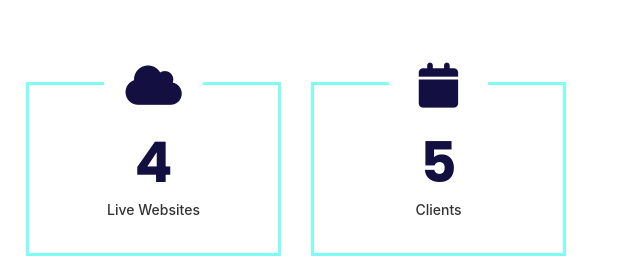
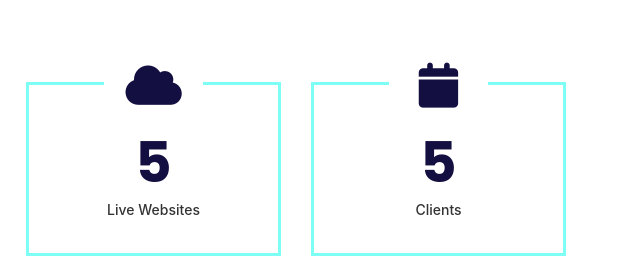
Before and after one commit to Andi-Stevenson/Andi-Stevenson.github.io, a plain HTML site: page index.html in a window 1280 px wide. Shown: the part 2660-2918 px from the top of the page, 629-1269 px from the left. Drawn offline with nearby package versions, Linux system fonts and the light colour scheme.

Commit message:
Updating Stats Section

```diff
--- a/index.html
+++ b/index.html
@@ -194,7 +194,7 @@
 								<i class="fas fa-cloud"></i>
 							</div>
 							<div class="squareContent">
-								<h2 class="counter">4</h2>
+								<h2 class="counter">5</h2>
 								<h3>Live Websites</h3>
 							</div>
 						</div>
```
